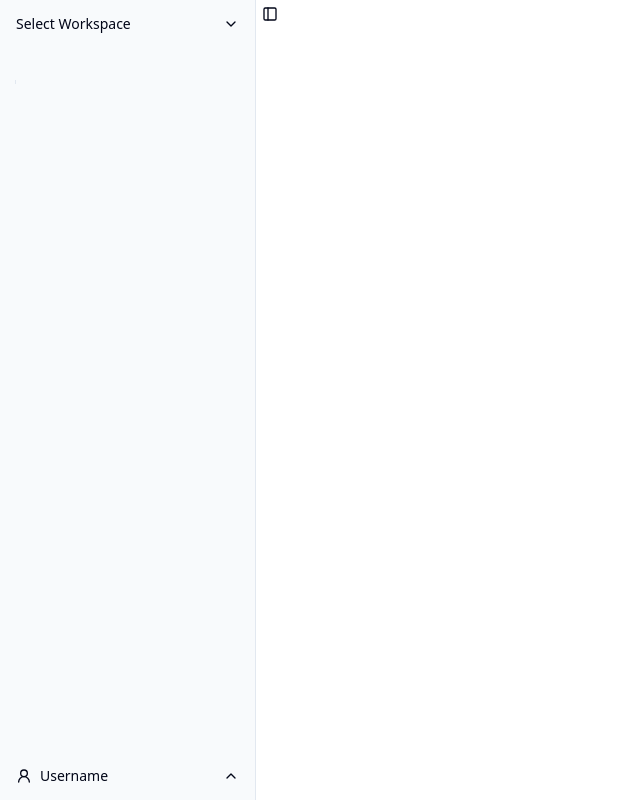
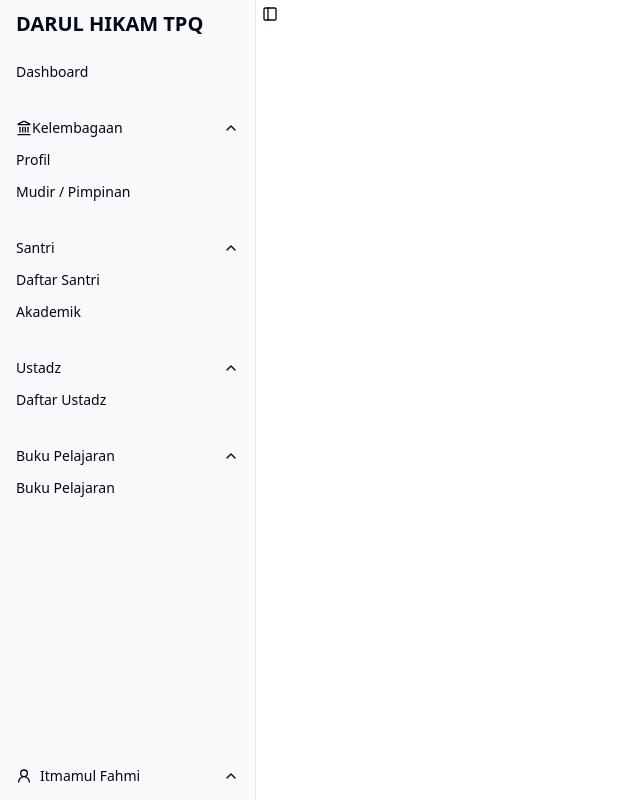
Before and after one commit to fahmiitmamul/darul-hikam-frontend, a Next.js app: page / in a window 1280 px wide. Shown: the whole page, without its empty margins (0-640 px from the left). Built offline with nearby package versions, Linux system fonts and the light colour scheme.

Commit message:
update frontend

```diff
--- a/components/app-sidebar.jsx
+++ b/components/app-sidebar.jsx
@@ -1,13 +1,16 @@
 import {
   Sidebar,
   SidebarContent,
+  SidebarGroup,
+  SidebarGroupContent,
+  SidebarGroupLabel,
   SidebarMenu,
   SidebarMenuButton,
   SidebarMenuItem,
   SidebarMenuSub,
   SidebarMenuSubItem,
 } from "@/components/ui/sidebar";
-import { ChevronDown, User2, ChevronUp } from "lucide-react";
+import { ChevronDown, User2, ChevronUp, Plus } from "lucide-react";
 import { SidebarHeader } from "@/components/ui/sidebar";
 import {
   DropdownMenu,
@@ -21,6 +24,7 @@ import {
   CollapsibleTrigger,
   CollapsibleContent,
 } from "./ui/collapsible";
+import { Landmark } from "lucide-react";
 
 export function AppSidebar() {
   return (
@@ -31,37 +35,118 @@ export function AppSidebar() {
             <DropdownMenu>
               <DropdownMenuTrigger asChild>
                 <SidebarMenuButton>
-                  Select Workspace
-                  <ChevronDown className="ml-auto" />
+                  <span className="text-xl font-bold uppercase">
+                    Darul Hikam TPQ
+                  </span>
                 </SidebarMenuButton>
               </DropdownMenuTrigger>
-              <DropdownMenuContent className="w-[--radix-popper-anchor-width]">
-                <DropdownMenuItem>
-                  <span>Acme Inc</span>
-                </DropdownMenuItem>
-                <DropdownMenuItem>
-                  <span>Acme Corp.</span>
-                </DropdownMenuItem>
-              </DropdownMenuContent>
             </DropdownMenu>
           </SidebarMenuItem>
         </SidebarMenu>
       </SidebarHeader>
       <SidebarContent>
+        <SidebarGroup>
+          <SidebarGroupContent>
             <SidebarMenu>
+              <SidebarMenuItem>
+                <SidebarMenuButton asChild>
+                  <span>Dashboard</span>
+                </SidebarMenuButton>
+              </SidebarMenuItem>
+            </SidebarMenu>
+          </SidebarGroupContent>
+        </SidebarGroup>
         <Collapsible defaultOpen className="group/collapsible">
+          <SidebarGroup>
+            <SidebarGroupLabel
+              asChild
+              className="group/label text-sm text-sidebar-foreground hover:bg-sidebar-accent hover:text-sidebar-accent-foreground"
+            >
+              <CollapsibleTrigger>
+                <Landmark />
+                Kelembagaan
+                <ChevronDown className="ml-auto transition-transform group-data-[state=open]/collapsible:rotate-180" />
+              </CollapsibleTrigger>
+            </SidebarGroupLabel>
+            <CollapsibleContent>
+              <SidebarGroupContent>
+                <SidebarMenu>
                   <SidebarMenuItem>
-              <CollapsibleTrigger asChild>
-                <SidebarMenuButton />
+                    <SidebarMenuButton>Profil</SidebarMenuButton>
+                    <SidebarMenuButton>Mudir / Pimpinan</SidebarMenuButton>
+                  </SidebarMenuItem>
+                </SidebarMenu>
+              </SidebarGroupContent>
+            </CollapsibleContent>
+          </SidebarGroup>
+        </Collapsible>
+        <Collapsible defaultOpen className="group/collapsible">
+          <SidebarGroup>
+            <SidebarGroupLabel
+              asChild
+              className="group/label text-sm text-sidebar-foreground hover:bg-sidebar-accent hover:text-sidebar-accent-foreground"
+            >
+              <CollapsibleTrigger>
+                Santri
+                <ChevronDown className="ml-auto transition-transform group-data-[state=open]/collapsible:rotate-180" />
               </CollapsibleTrigger>
+            </SidebarGroupLabel>
             <CollapsibleContent>
-                <SidebarMenuSub>
-                  <SidebarMenuSubItem />
-                </SidebarMenuSub>
+              <SidebarGroupContent>
+                <SidebarMenu>
+                  <SidebarMenuItem>
+                    <SidebarMenuButton>Daftar Santri</SidebarMenuButton>
+                    <SidebarMenuButton>Akademik</SidebarMenuButton>
+                  </SidebarMenuItem>
+                </SidebarMenu>
+              </SidebarGroupContent>
             </CollapsibleContent>
+          </SidebarGroup>
+        </Collapsible>
+        <Collapsible defaultOpen className="group/collapsible">
+          <SidebarGroup>
+            <SidebarGroupLabel
+              asChild
+              className="group/label text-sm text-sidebar-foreground hover:bg-sidebar-accent hover:text-sidebar-accent-foreground"
+            >
+              <CollapsibleTrigger>
+                Ustadz
+                <ChevronDown className="ml-auto transition-transform group-data-[state=open]/collapsible:rotate-180" />
+              </CollapsibleTrigger>
+            </SidebarGroupLabel>
+            <CollapsibleContent>
+              <SidebarGroupContent>
+                <SidebarMenu>
+                  <SidebarMenuItem>
+                    <SidebarMenuButton>Daftar Ustadz</SidebarMenuButton>
                   </SidebarMenuItem>
+                </SidebarMenu>
+              </SidebarGroupContent>
+            </CollapsibleContent>
+          </SidebarGroup>
         </Collapsible>
+        <Collapsible defaultOpen className="group/collapsible">
+          <SidebarGroup>
+            <SidebarGroupLabel
+              asChild
+              className="group/label text-sm text-sidebar-foreground hover:bg-sidebar-accent hover:text-sidebar-accent-foreground"
+            >
+              <CollapsibleTrigger>
+                Buku Pelajaran
+                <ChevronDown className="ml-auto transition-transform group-data-[state=open]/collapsible:rotate-180" />
+              </CollapsibleTrigger>
+            </SidebarGroupLabel>
+            <CollapsibleContent>
+              <SidebarGroupContent>
+                <SidebarMenu>
+                  <SidebarMenuItem>
+                    <SidebarMenuButton>Buku Pelajaran</SidebarMenuButton>
+                  </SidebarMenuItem>
                 </SidebarMenu>
+              </SidebarGroupContent>
+            </CollapsibleContent>
+          </SidebarGroup>
+        </Collapsible>
       </SidebarContent>
       <SidebarFooter>
         <SidebarMenu>
@@ -69,7 +154,7 @@ export function AppSidebar() {
             <DropdownMenu>
               <DropdownMenuTrigger asChild>
                 <SidebarMenuButton>
-                  <User2 /> Username
+                  <User2 /> Itmamul Fahmi
                   <ChevronUp className="ml-auto" />
                 </SidebarMenuButton>
               </DropdownMenuTrigger>
```
Lines whose indentation alone changed are shown as unchanged.
